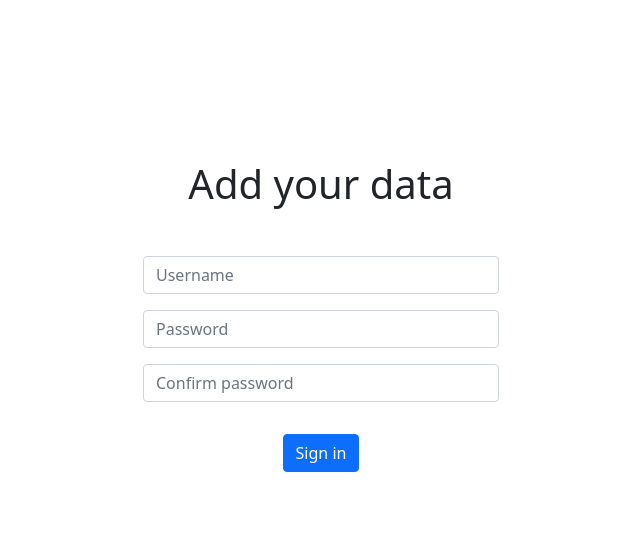
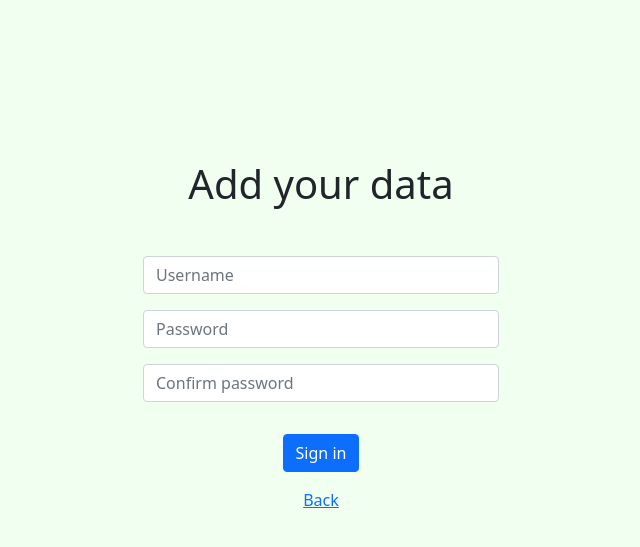
Before and after one commit to marmolpen3/UC_3L3N4, a Django app: page /sign_in/ in a window 1280 px wide. Shown: the top 547 px of the page, without its empty margins (319-959 px from the left). Run offline with Django 4.2, Linux system fonts and the light colour scheme.

Commit message:
feature: Add static files to the project
New css file

```diff
--- /dev/null
+++ b/uc/static/css/uc.css
@@ -0,0 +1,4 @@
+
+body {
+    background-color: honeydew;
+}
--- a/uc/templates/base.html
+++ b/uc/templates/base.html
@@ -1,3 +1,5 @@
+{% load static %}
+
 <!DOCTYPE html>
 <html lang="en">
     <head>
@@ -5,7 +7,7 @@
         <meta charset="UTF-8">
         <meta name="viewport" content="width=device-width, initial-scale=1">
         <link href="https://cdn.jsdelivr.net/npm/bootstrap@5.0.2/dist/css/bootstrap.min.css" rel="stylesheet" integrity="sha384-EVSTQN3/azprG1Anm3QDgpJLIm9Nao0Yz1ztcQTwFspd3yD65VohhpuuCOmLASjC" crossorigin="anonymous">
-        <!-- <link href="css/style.css" rel="stylesheet"> -->
+        <link href="{% static 'css/uc.css' %}" rel="stylesheet">
     </head>
     <body>
         <div class="container pt-5 mt-5">
--- a/uc/templates/user/login.html
+++ b/uc/templates/user/login.html
@@ -2,7 +2,7 @@
 
 {% block title %}Login{% endblock %}
 {% block content %}
-<div>
+<div class="mb-3">
     <div class="text-center mb-5">
         <h1>¡Hello!</h1>
     </div>
--- a/uc/templates/user/registration.html
+++ b/uc/templates/user/registration.html
@@ -2,10 +2,8 @@
 
 {% block title %}Registration{% endblock %}
 {% block content %}
-<div>
-    <div class="text-center mb-5">
-        <h1>Add your data</h1>
-    </div>
+<div class="mb-3">
+    <h1 class="mb-5">Add your data</h1>
     <form method="post" role="form">
         {% csrf_token %}
         <div class="form-group">
@@ -21,4 +19,5 @@
         <button class="btn btn-primary mt-3" type="submit">Sign in</button>
     </form>
 </div>
+<a href="{% url 'user_login' %}">Back</a>
 {% endblock %}
--- a/uc/uc/settings.py
+++ b/uc/uc/settings.py
@@ -134,6 +134,10 @@ USE_TZ = True
 
 STATIC_URL = 'static/'
 
+STATICFILES_DIRS = [
+    os.path.join(BASE_DIR, "static"),
+]
+
 # Default primary key field type
 # https://docs.djangoproject.com/en/4.0/ref/settings/#default-auto-field
 
```
